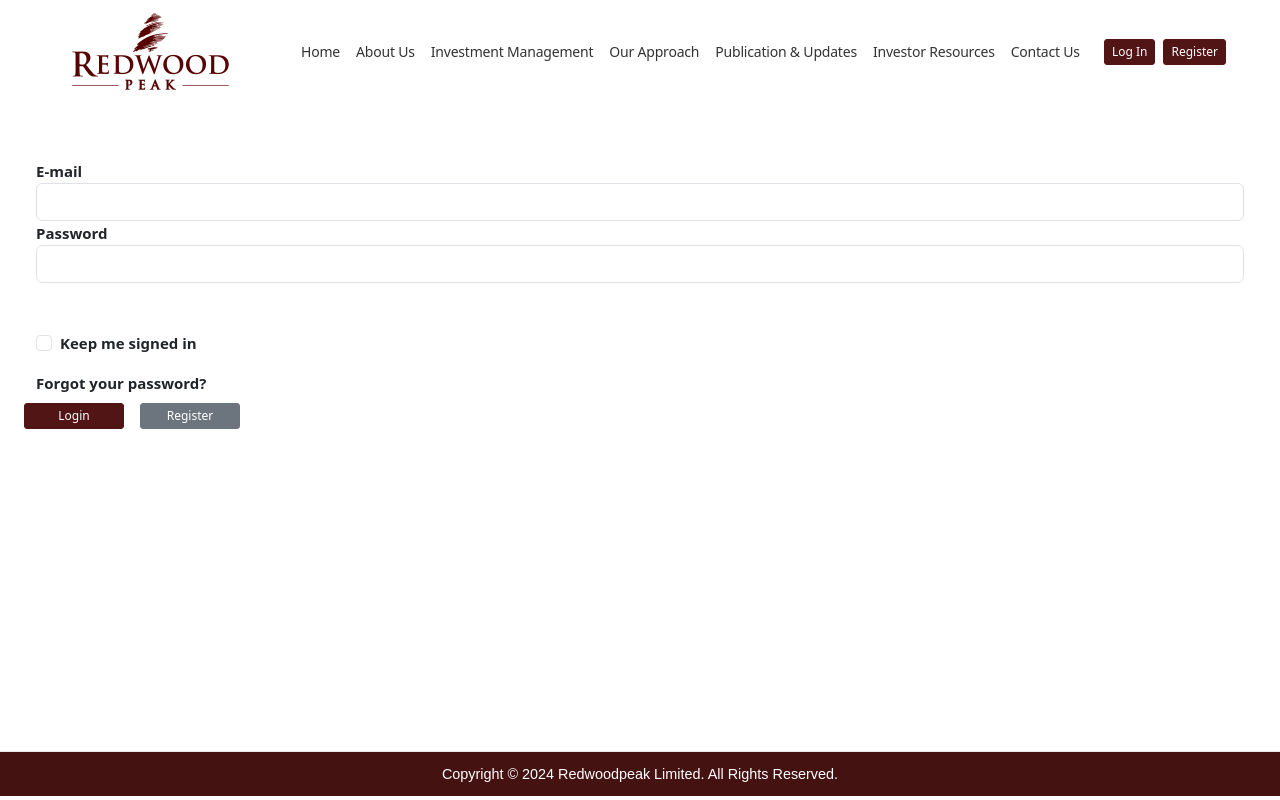
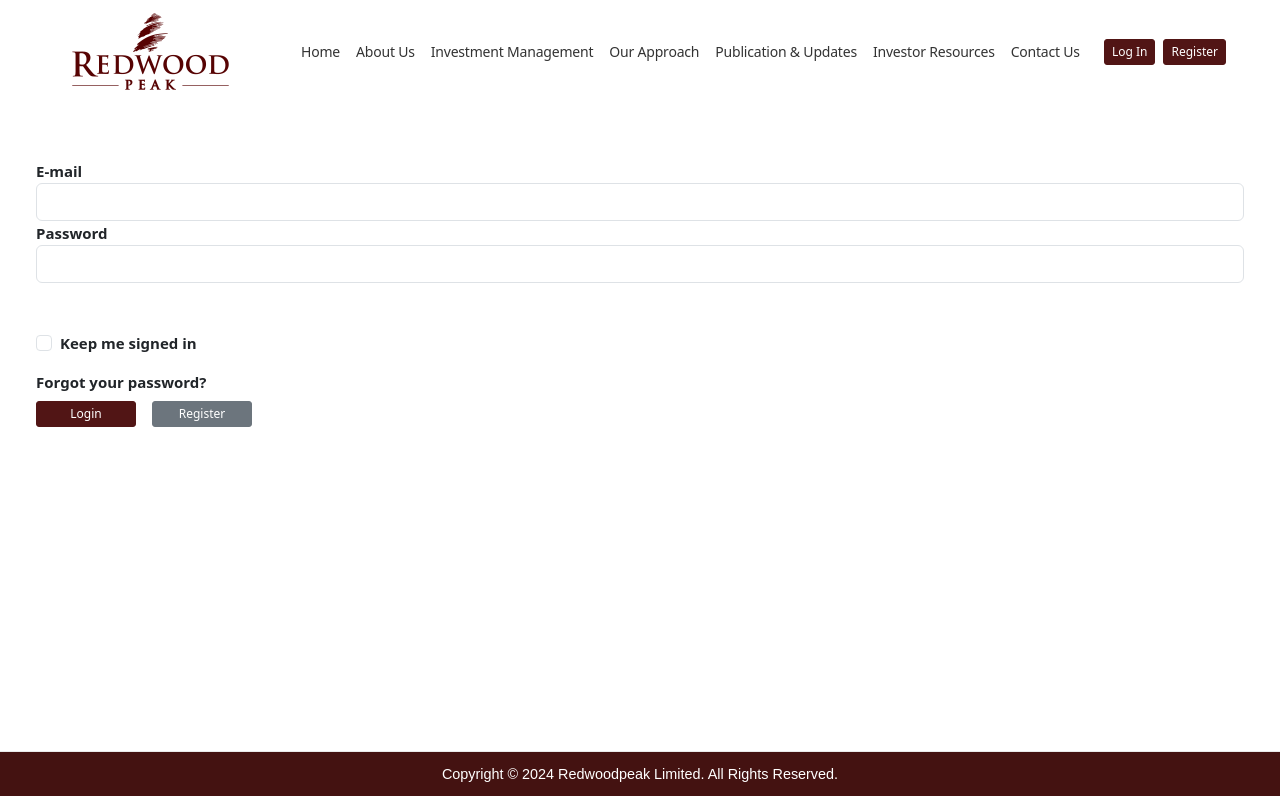
Before and after one commit to Intelli-Management-Group/Redwoodpeak_ReactFE, a React (Create React App) app: page /login in a window 1280 px wide. Shown: the top 800 px of the page. Built offline with nearby package versions, Linux system fonts and the light colour scheme.

Commit message:
input and button align

```diff
--- a/src/pages/ForgotPassword/ForgotPassword.js
+++ b/src/pages/ForgotPassword/ForgotPassword.js
@@ -90,7 +90,8 @@ const ForgotPassword = () => {
                                 </div>
 
                                 {/* Submit Button */}
-                                <div className="form-group row mb-0 mt-4">
+                                <div className="row">
+                                <div className="form-group mb-0 mt-4">
                                     <Button
                                         text={loading ? "Sending..." : "Send Reset Link"}
                                         onClick={handleSubmit}
@@ -98,6 +99,7 @@ const ForgotPassword = () => {
                                         disabled={loading}
                                         type="submit"
                                     />
+                                </div>
                                 </div>
                             </form>
                         </div>
--- a/src/pages/Login/Login.js
+++ b/src/pages/Login/Login.js
@@ -170,14 +170,15 @@ const Login = () => {
                                         Keep me signed in
                                     </label>
                                 </div>
-                                <div className='mt-3'>
+                                <div className='row mt-3'>
                                     <label className="form-check-label pointer" onClick={forgotPassword}>
                                         Forgot your password?
                                     </label>
                                 </div>
 
                                 {/* Submit Button */}
-                                <div className="form-group row mb-0 mt-2">
+                                <div className='row'>
+                                <div className="form-group  mb-0 mt-2">
                                     <Button
                                         text={loading ? "Loading..." : "Login"}
                                         onClick={handleSubmit}
@@ -193,6 +194,7 @@ const Login = () => {
                                         type="submit"
                                     />
                                 </div>
+                                </div>
                             </form>
                         </div>
                     </div>
```
